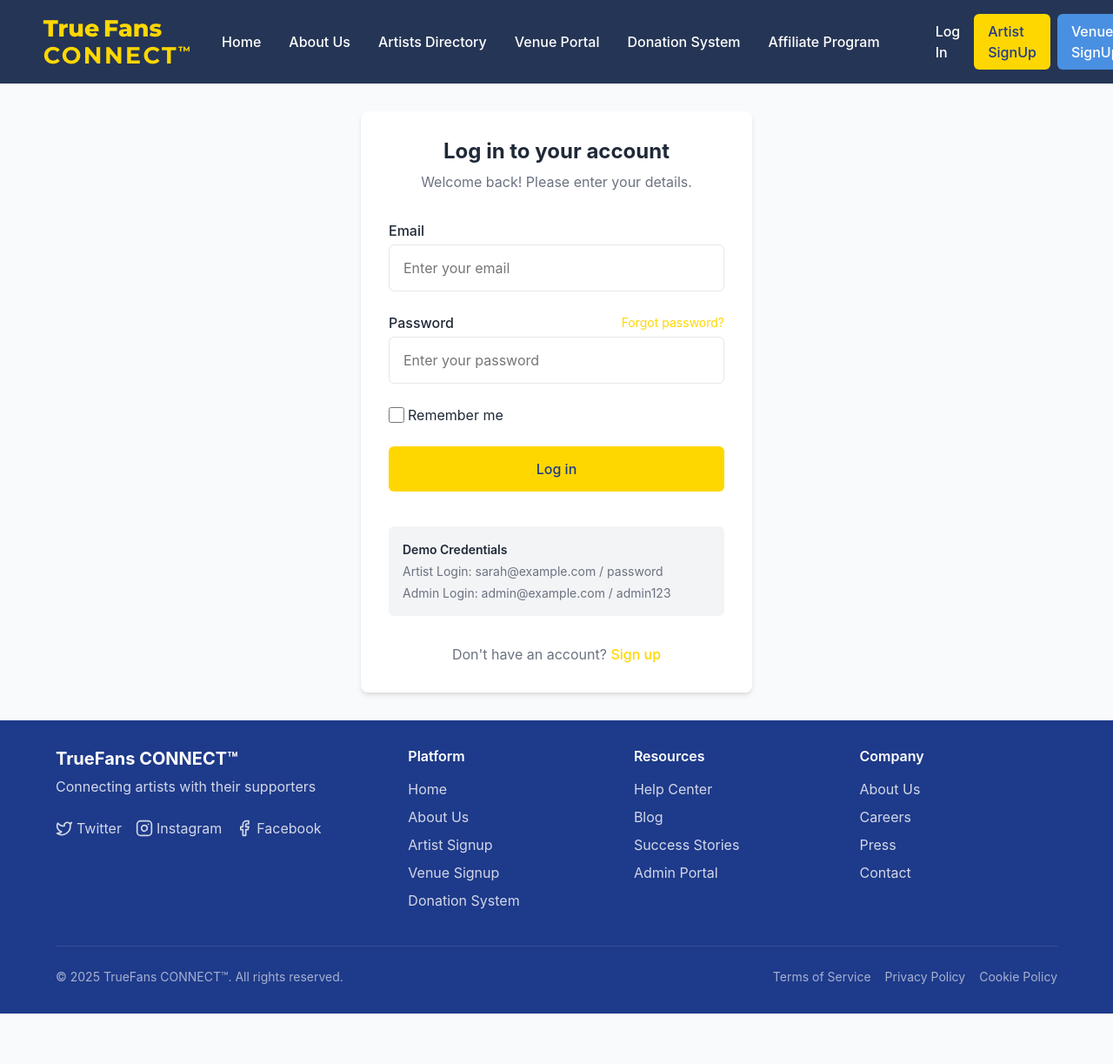
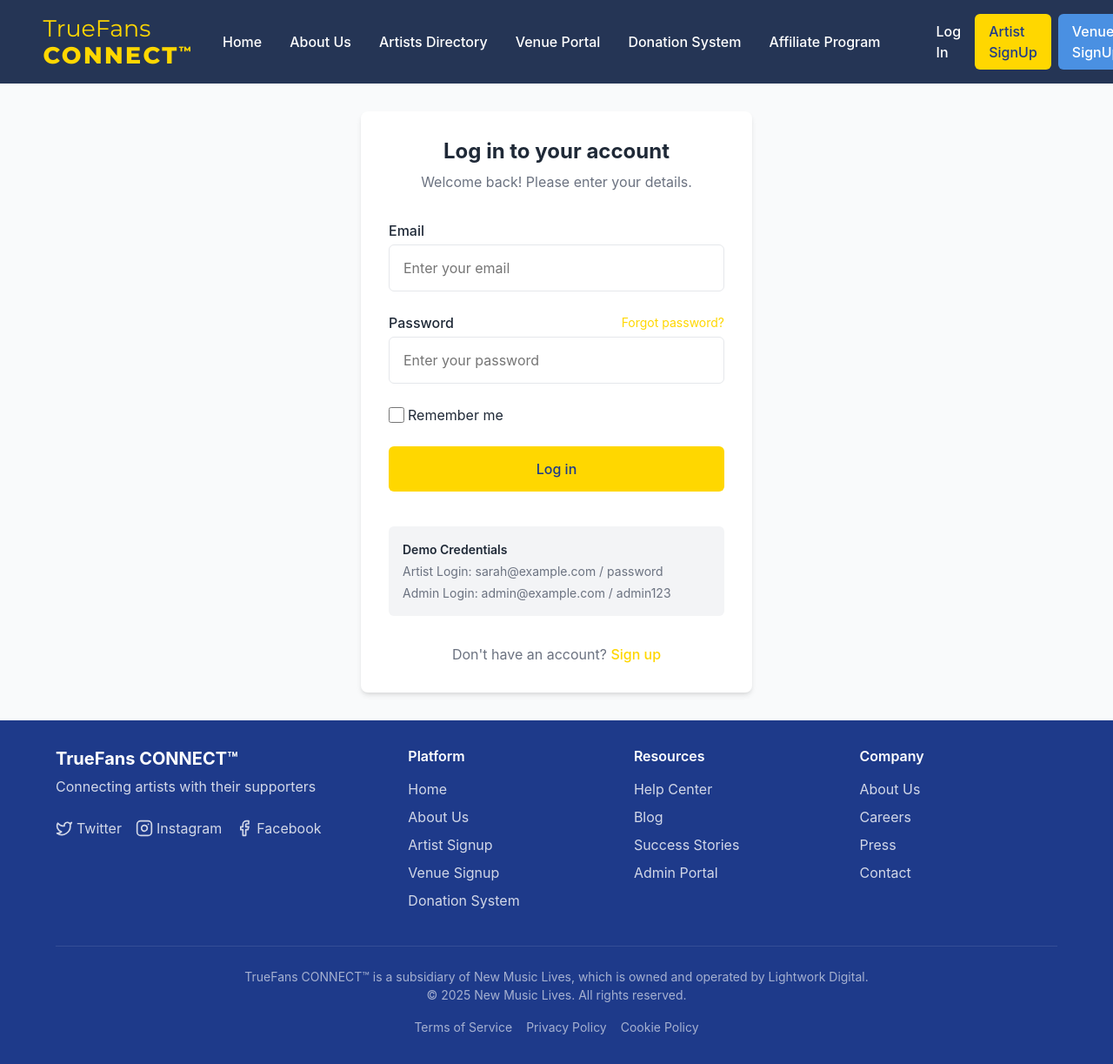
Before and after one commit to newmusiclives/Truefans-CONNECT-CURRENT, a React (Vite) app: page /admin in a window 1280 px wide. Shown: the top 1223 px of the page at 87% size. Before the commit the page ends 1165 px from the top, so only its background shows below. Built offline with nearby package versions, Linux system fonts and the light colour scheme.

Commit message:
Update 060325

```diff
--- a/src/components/layout/Footer.jsx
+++ b/src/components/layout/Footer.jsx
@@ -78,14 +78,18 @@ const Footer = () => {
         </FooterGrid>
 
         <FooterBottom>
+          <FooterCopyrightContainer>
             <FooterCopyright>
-            © {currentYear} TrueFans CONNECT™. All rights reserved.
+              TrueFans CONNECT™ is a subsidiary of New Music Lives, which is owned and operated by Lightwork Digital.
+              <br />
+              © 2025 New Music Lives. All rights reserved.
             </FooterCopyright>
             <FooterLegal>
               <LegalLink onClick={() => handleNavigation('/terms')}>Terms of Service</LegalLink>
               <LegalLink onClick={() => handleNavigation('/privacy')}>Privacy Policy</LegalLink>
               <LegalLink onClick={() => handleNavigation('/cookies')}>Cookie Policy</LegalLink>
             </FooterLegal>
+          </FooterCopyrightContainer>
         </FooterBottom>
       </Container>
     </FooterWrapper>
@@ -197,28 +201,28 @@ const FooterLink = styled.a`
 `
 
 const FooterBottom = styled.div`
-  display: flex;
-  justify-content: space-between;
-  align-items: center;
   padding-top: ${({ theme }) => theme.space.lg};
   border-top: 1px solid rgba(255, 255, 255, 0.1);
+`
 
-  @media (max-width: ${({ theme }) => theme.breakpoints.md}) {
+const FooterCopyrightContainer = styled.div`
+  display: flex;
   flex-direction: column;
   gap: ${({ theme }) => theme.space.md};
-    align-items: flex-start;
-  }
+  text-align: center;
 `
 
 const FooterCopyright = styled.p`
   font-size: ${({ theme }) => theme.fontSizes.sm};
   opacity: 0.6;
+  text-align: center;
 `
 
 const FooterLegal = styled.div`
   display: flex;
   flex-wrap: wrap;
   gap: ${({ theme }) => theme.space.md};
+  justify-content: center;
 `
 
 const LegalLink = styled.a`
--- a/src/components/ui/Logo.jsx
+++ b/src/components/ui/Logo.jsx
@@ -7,8 +7,7 @@ const Logo = ({ size = 'default' }) => {
     <LogoWrapper size={size}>
       <LogoText>
         <MainText>
-          <BrandText>True</BrandText>
-          <BrandText>Fans</BrandText>
+          <BrandText>TrueFans</BrandText>
         </MainText>
         <ConnectText
           initial={{ opacity: 0, y: 5 }}
@@ -52,7 +51,7 @@ const MainText = styled.div`
   display: flex;
   align-items: center;
   font-family: 'Montserrat', sans-serif;
-  font-weight: ${({ theme }) => theme.fontWeights.black};
+  font-weight: ${({ theme }) => theme.fontWeights.normal};
   font-size: 1.4rem;
 `
 
@@ -65,7 +64,7 @@ const BrandText = styled.span`
 
 const ConnectText = styled(motion.div)`
   font-family: 'Montserrat', sans-serif;
-  font-weight: ${({ theme }) => theme.fontWeights.bold};
+  font-weight: ${({ theme }) => theme.fontWeights.black};
   font-size: 1.4rem;
   letter-spacing: 2px;
   color: ${({ theme }) => theme.colors.primary};
```
Lines whose indentation alone changed are shown as unchanged.
